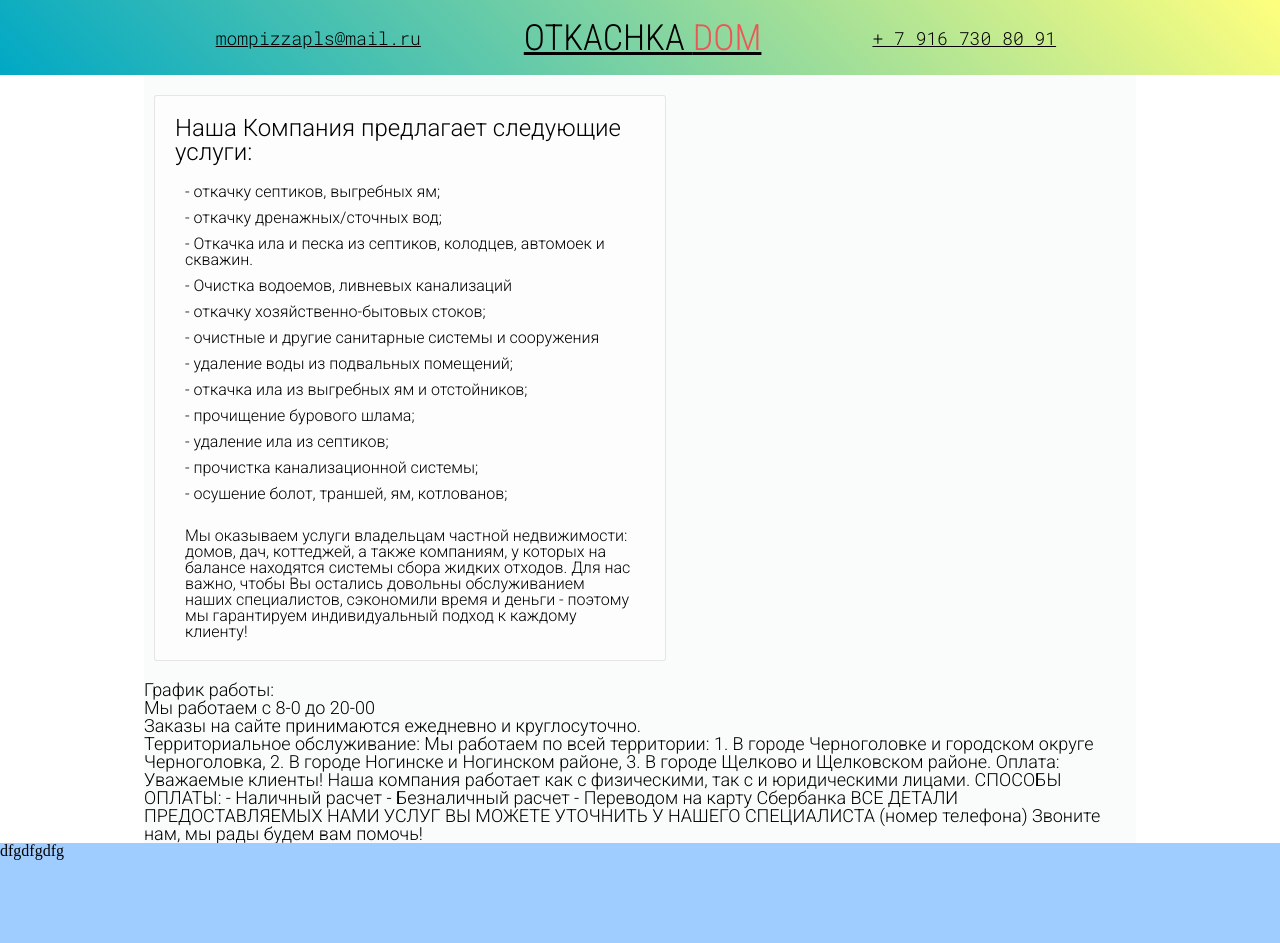
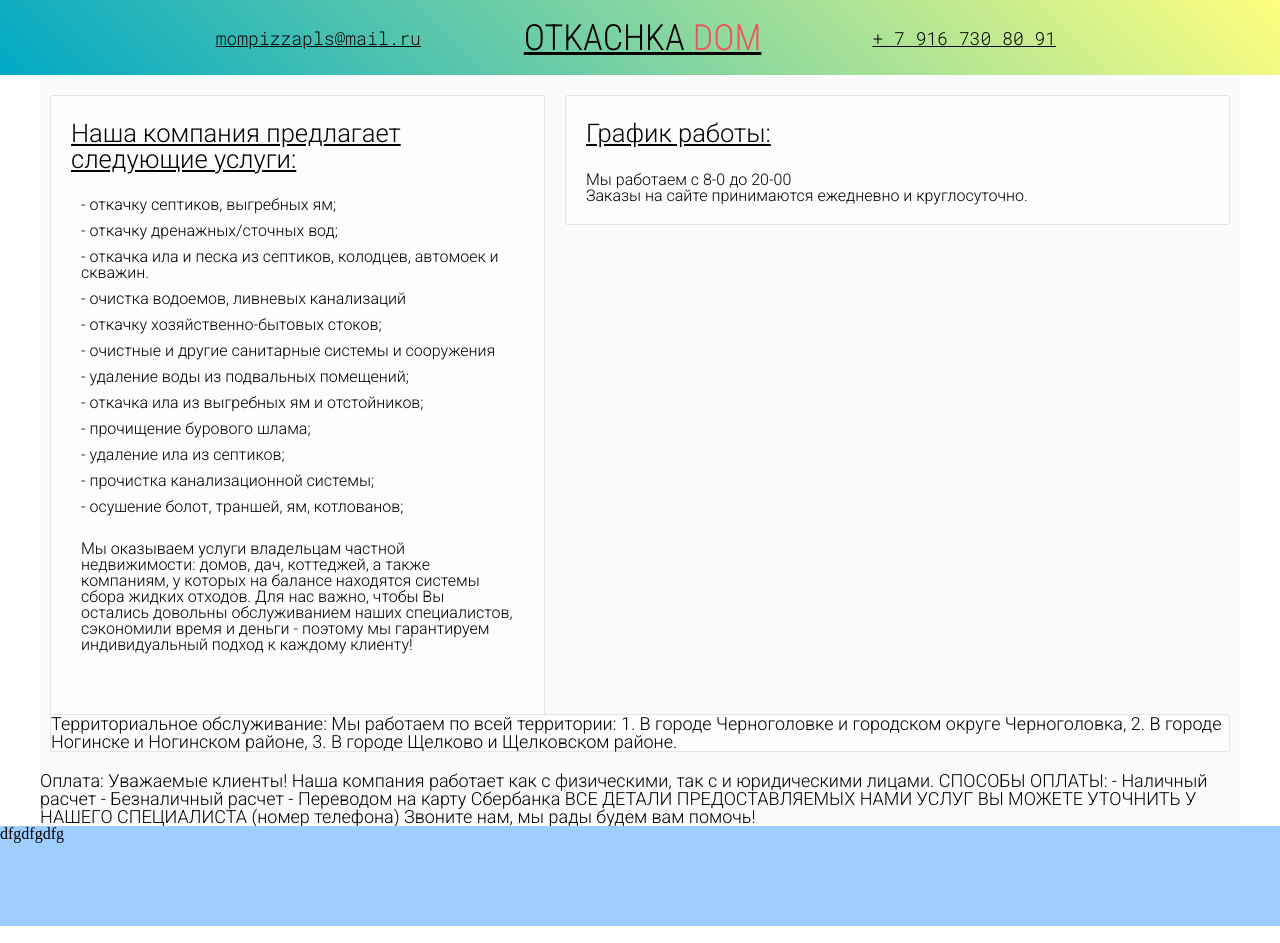
Before and after one commit to spudro228/septic-landing, a website: page index.html in a window 1280 px wide. Drawn offline with nearby package versions, Linux system fonts and the light colour scheme; files that its build step writes are made by us from their sources.

Commit message:
create cards

```diff
--- a/index.html
+++ b/index.html
@@ -27,16 +27,16 @@
     <div class="container-body">
 
         <div class="some-text">
-            <div class="work-schedule">
+            <div class="row">
                 <div class="work-resume">
                     <div class="card card-resume">
-                        <div class="card-header">Наша Компания предлагает следующие услуги:</div>
+                        <div class="card-header">Наша компания предлагает следующие услуги:</div>
                         <div class="card-body">
                             <ul>
                                 <li>- откачку септиков, выгребных ям;</li>
                                 <li>- откачку дренажных/сточных вод;</li>
-                                <li>- Откачка ила и песка из септиков, колодцев, автомоек и скважин.</li>
-                                <li>- Очистка водоемов, ливневых канализаций</li>
+                                <li>- откачка ила и песка из септиков, колодцев, автомоек и скважин.</li>
+                                <li>- очистка водоемов, ливневых канализаций</li>
                                 <li>- откачку хозяйственно-бытовых стоков;</li>
                                 <li>- очистные и другие санитарные системы и сооружения</li>
                                 <li>- удаление воды из подвальных помещений;</li>
@@ -58,16 +58,24 @@
                         </div>
                     </div>
                 </div>
-                <h2>График работы:</h2>
+                <div class="work-schedule card">
+
+                    <div class="card-header">График работы:</div>
+                    <div class="card-body card-body__schedule">
                         <p>Мы работаем с 8-0 до 20-00</p>
-                <p>Заказы на сайте принимаются ежедневно и круглосуточно.</p>
+                        <p>Заказы на сайте принимаются ежедневно и круглосуточно.</p></div>
                 </div>
+            </div>
+            <div class="row">
 
+                <div class="work-price card">
                     Территориальное обслуживание:
                     Мы работаем по всей территории:
                     1. В городе Черноголовке и городском округе Черноголовка,
                     2. В городе Ногинске и Ногинском районе,
                     3. В городе Щелково и Щелковском районе.
+                </div>
+            </div>
 
             Оплата:
             Уважаемые клиенты! Наша компания работает как с физическими, так с и юридическими лицами.
--- a/scss/card.scss
+++ b/scss/card.scss
@@ -1,25 +1,23 @@
 @import "sizes";
 
 .card {
-  &-resume {
 
   background-color: #fdfdfe;
-    max-width: 510px;
   //min-width: $break-small;
   border: 1px solid rgba(165, 165, 165, 0.28);
   border-radius: 3px;
   margin: 20px 10px;
-    @media (max-width: $break-small){
+  height: 100%;
+  @media (max-width: $break-small) {
     margin: 0;
-    }
   }
 }
 
 .card-header {
-  font-size: 1.5rem;
+  font-size: 1.6rem;
   font-weight: 300;
-  margin: 20px 20px;
-
+  margin: 25px 20px;
+  text-decoration-line: underline;
 }
 
 .card-body {
@@ -28,4 +26,8 @@
   li {
     margin: 10px auto;
   }
+
+  &__schedule{
+    margin: 0 20px 20px 20px;
   }
+}
--- a/scss/example2.scss
+++ b/scss/example2.scss
@@ -17,6 +17,19 @@
 
 html, body {
   height: 100%
+}
+
+.row {
+  display: flex;
+  flex-direction: row;
+  @media (max-width: $break-small) {
+    flex-direction: column;
+  }
+}
+
+.column {
+  display: flex;
+  flex-direction: column;
 }
 
 .container {
@@ -47,10 +60,7 @@ html, body {
   }
 
   .some-text {
-    display: flex;
-    flex-direction: column;
-
-    width: $break-medium;
+    width: $break-large;
     height: 100%;
     margin: 0 auto;
     background-color: rgba(108, 117, 125, 0.03);
@@ -134,4 +144,20 @@ html, body {
       }
     }
   }
+  .work-resume {
+    max-width: 515px;
+    @media (max-width: $break-medium) {
+      margin-right: auto;
+      margin-left: auto;
+    }
+  }
+  .work-schedule {
+    width: 60%;
+    @media (max-width: $break-medium) {
+      margin-top: 10px;
+      margin-right: auto;
+      margin-left: auto;
+      width: 515px;
+    }
+  }
 }
```
Lines whose indentation alone changed are shown as unchanged.
